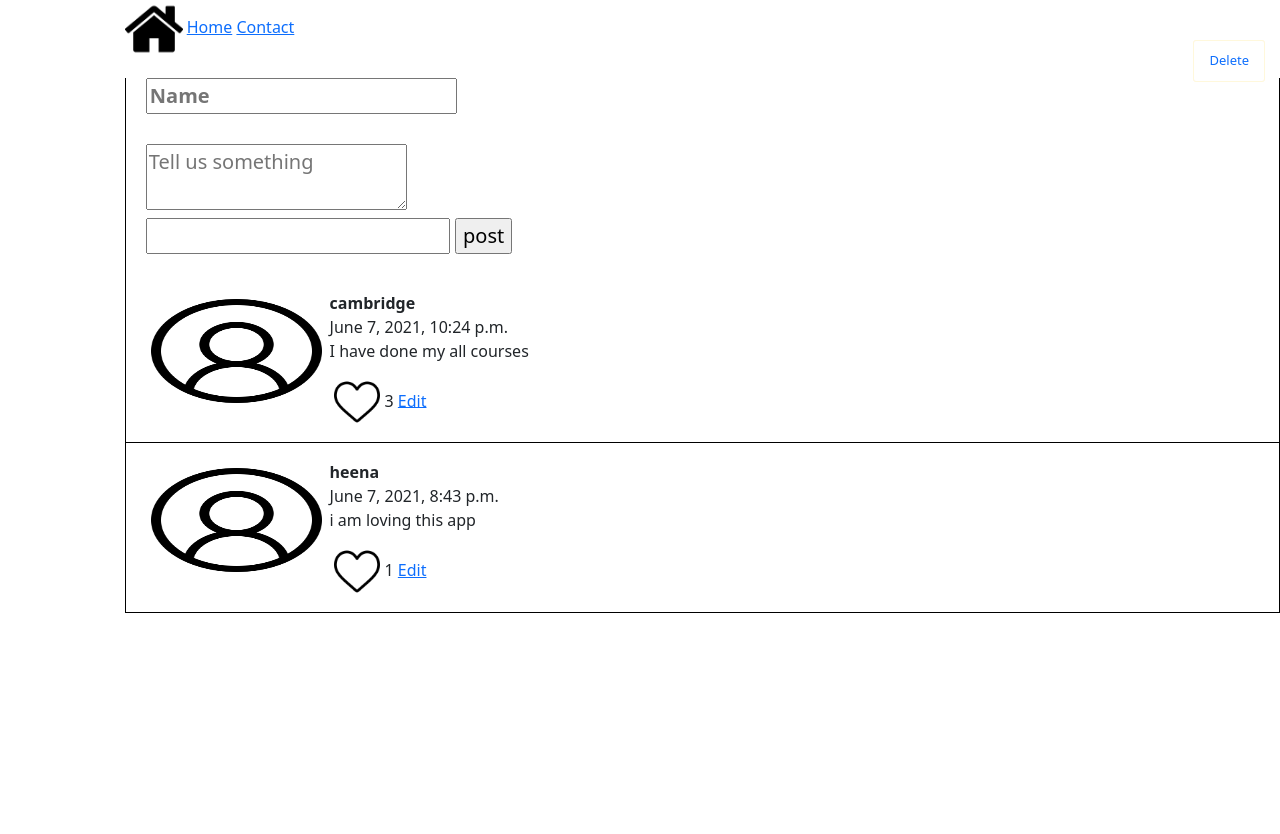
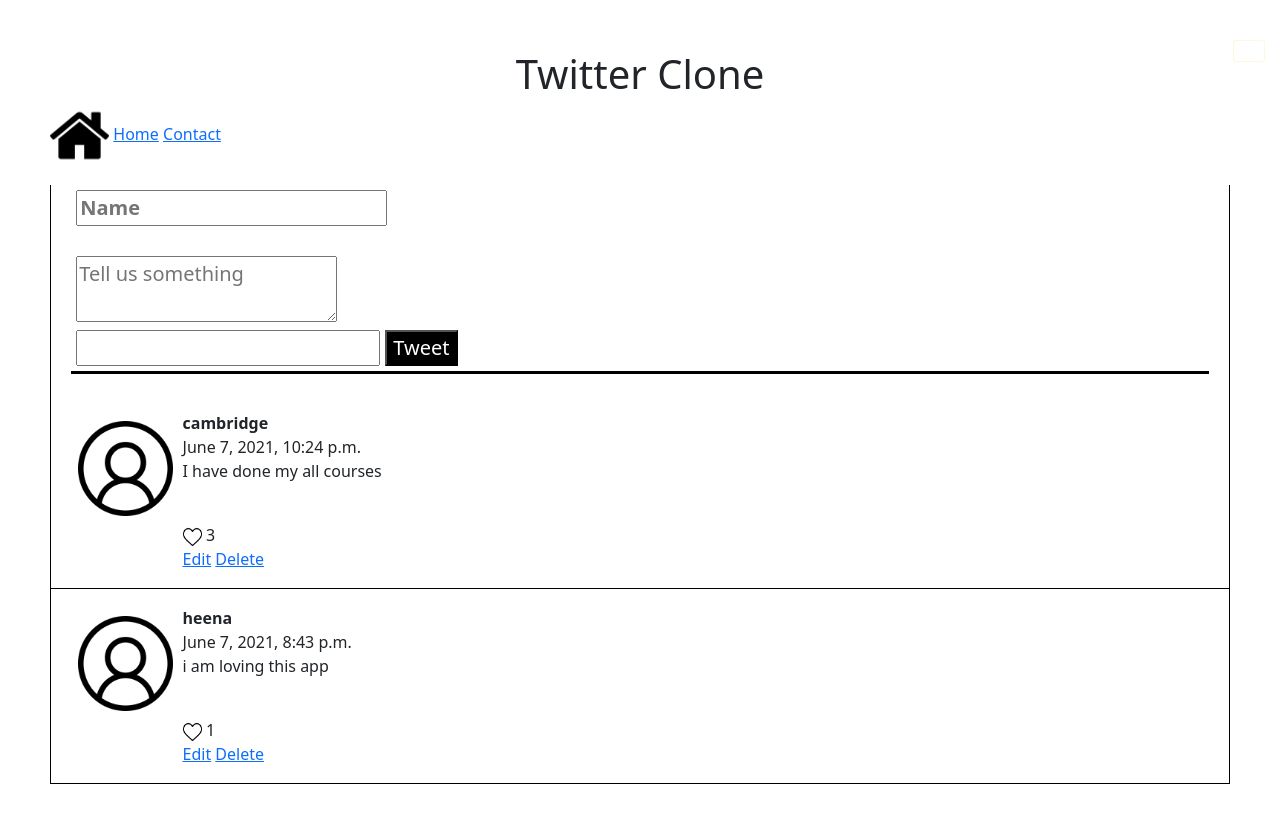
Before and after one commit to Heenar04/twitter_clone, a Django app: page / in a window 1280 px wide. Before the commit the page ends 613 px from the top, so only its background shows below. Run offline with Django 3.2, Linux system fonts and the light colour scheme; data comes from the database, SQL or seed files in the repository.

Commit message:
finalized css

```diff
--- a/static/css/style.css
+++ b/static/css/style.css
@@ -3,13 +3,18 @@
  *************************************/
  html,
  body{
-     height: 100%;
-     margin-left: 5% ;
 
+     margin:2% ;
+
+ }
+ h1{
+     text-align: center;
  }
  .tweet_post{
      font-size: 20px;
      margin: 20px;
+     padding: 5px;
+     border-bottom: 3px solid black;
 
  }
  .content{
@@ -49,9 +54,9 @@
   }
  .tweets li .profile{
 
-    width: 17%;
-    height: 120px;
-    padding: 8px;
+    width: 10%;
+    height: 10%;
+    padding: 10px;
 
  }
   .tweets li .menu_icon{
@@ -89,8 +94,12 @@
 
 
   }
-
-.contact{
+   .contact {
+    border: 2px solid black;
+    margin: 2%;
+    padding: 2%;
+   }
+/* .contact{
     width: 100%;
 }
   .contact_post{
@@ -101,11 +110,23 @@
 
   .contact_image{
       width: fit-content;
-  }
+  } */
 
   /* EDIT */
 
-  .edit_post {
-      height: auto;
-      width: auto;
+  .edit_post form {
+    height: 20%;
+    border: 2px solid black;
+    margin: 2%;
+    padding: 2%;
   }
+
+  .edit img{
+      border: 5%;
+  }
+  .edit{
+
+    height: auto;
+    margin: 2%;
+
+}
--- a/templates/base.html
+++ b/templates/base.html
@@ -6,6 +6,7 @@
     <meta name="viewport" content="width=device-width, initial-scale=1.0">
     <title>Twitter Clone</title>
     {% load static %}
+    <h1>Twitter Clone </h1>
     <link href="https://cdn.jsdelivr.net/npm/bootstrap@5.0.1/dist/css/bootstrap.min.css" rel="stylesheet" integrity="sha384-+0n0xVW2eSR5OomGNYDnhzAbDsOXxcvSN1TPprVMTNDbiYZCxYbOOl7+AMvyTG2x" crossorigin="anonymous">
     <link href="{% static 'css/style.css'%}" rel="stylesheet"/>
 
--- a/templates/contact.html
+++ b/templates/contact.html
@@ -21,7 +21,7 @@
           <!-- {{ form.image}}{{ form.image}} -here type is file is type so commented that ->
 -->
           <input type="email"  name="email" placeholder="Tell us something!"><br>
-          <input type="submit" value="post">
+          <input type="submit" value="Contact" style="background-color:black;width: 10%; color: white;">
 
 
         </form>
--- a/templates/tweet.html
+++ b/templates/tweet.html
@@ -30,7 +30,7 @@
           <!-- <input type="file" value="add image" name='image'> -->
           <!-- {{ form.image}}{{ form.image}} -here type is file is type so commented that ->
 -->
-          <input type="submit" value="post"><br>
+          <input type="submit" value="Tweet" style="background-color:black; color: white;"><br>
 
 
         </form>
@@ -43,7 +43,6 @@
 
            <img class="profile" src="{% static 'img/user.png' %} ">
            <div class="menu">
-            <a href="/delete/{{tweets.id}}">Delete</a>
 
            </div>
            <img class="menu_icon js-menu-icon" src="{% static 'img/menu.png' %} ">
@@ -52,10 +51,14 @@
            <div class="datecreated"> {{ tweets.created_at}}</div>
            <p>  {{ tweets.body }}</p>
            <img src='{{ tweets.image.url}}' style="width: 300px">
-           <a href="/like/{{tweets.id}}"><img src="{% static 'img/heart.png' %}" style="width: 5%"></a>
+           <div>
+           <a href="/like/{{tweets.id}}"><img src="{% static 'img/heart.png' %}" style="width: 2%"></a>
             {{tweets.like_count}}
+          </div>
+          <div>
            <a href="/edit/{{tweets.id}}">Edit</a>
-
+           <a href="/delete/{{tweets.id}}">Delete</a>
+          </div>
           <!-- <a>Button Pressed: {{ButtonPressed}} </a> -->
           <!-- <input type="submit" value="Like Me" > -->
 
```
Also changed, not shown: templates/edit.html (+8 -4 lines).
